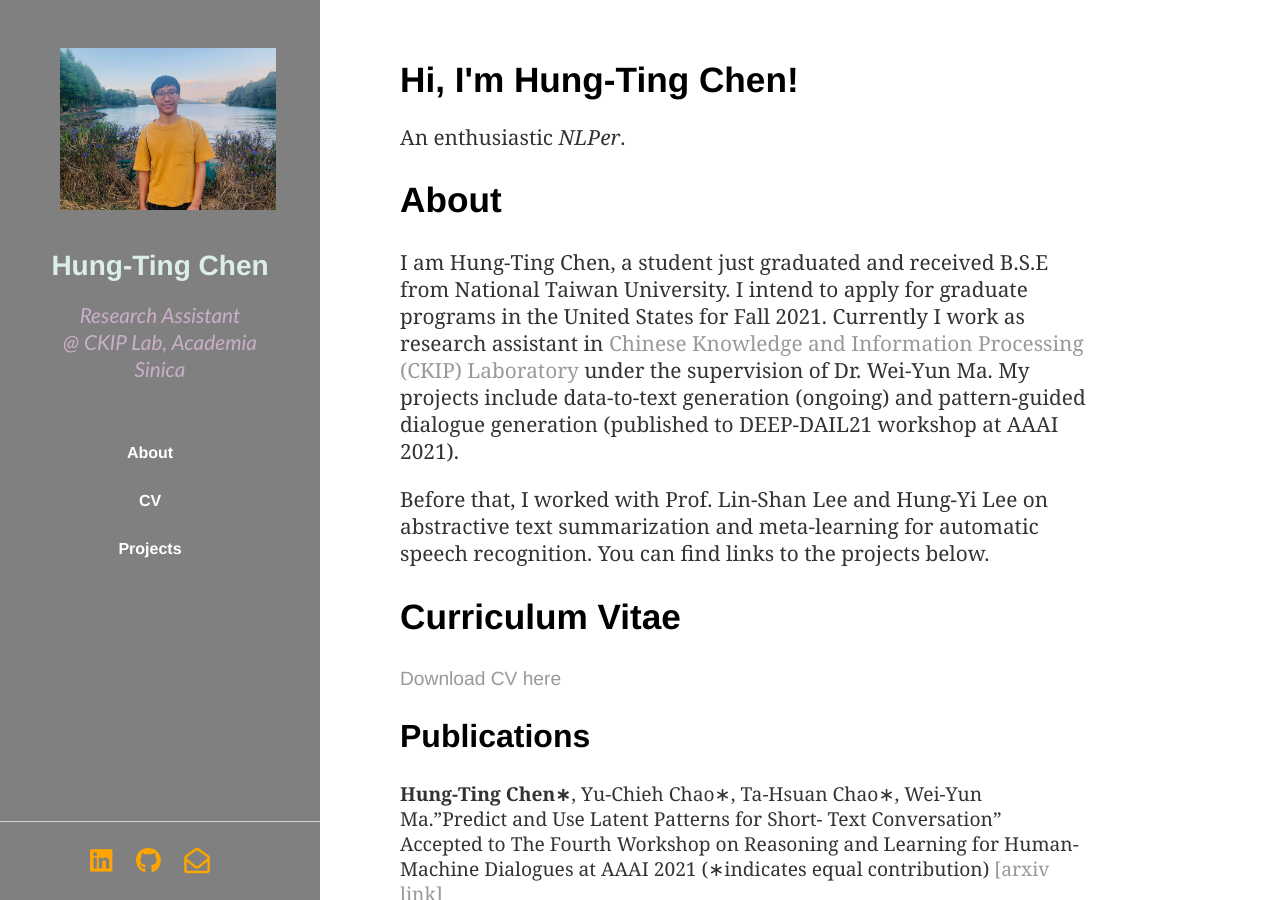
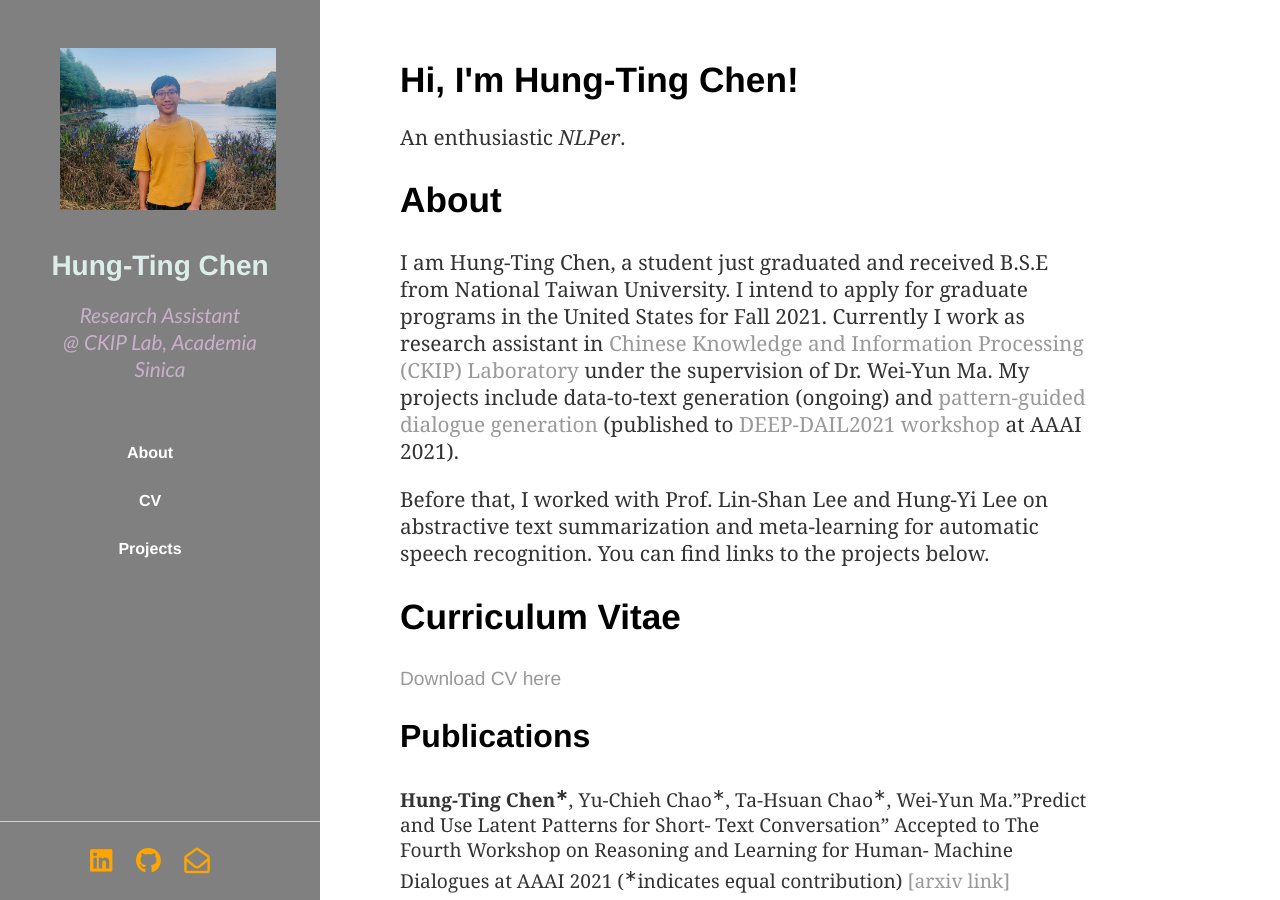
Before and after one commit to timchen0618/timchen0618.github.io, a Jekyll site: the page index.html, which Jekyll copies as it is, in a window 1280 px wide and 900 px high. Built offline with Jekyll 4.4.1, drawn with Linux system fonts in a browser that asks for light colours; nearby versions of some CDN libraries.

Commit message:
publication update

```diff
--- a/index.html
+++ b/index.html
@@ -59,7 +59,7 @@
             <section id="about">
                 <div class="about">
                     <h1>About</h1>
-                    <p> I am Hung-Ting Chen, a student just graduated and received B.S.E from National Taiwan University. I intend to apply for graduate programs in the United States for Fall 2021. Currently I work as research assistant in <a href="https://ckip.iis.sinica.edu.tw/"> Chinese Knowledge and Information Processing (CKIP) Laboratory</a> under the supervision of Dr. Wei-Yun Ma. My projects include data-to-text generation (ongoing) and pattern-guided dialogue generation (published to DEEP-DAIL21 workshop at AAAI 2021). </p>
+                    <p> I am Hung-Ting Chen, a student just graduated and received B.S.E from National Taiwan University. I intend to apply for graduate programs in the United States for Fall 2021. Currently I work as research assistant in <a href="https://ckip.iis.sinica.edu.tw/"> Chinese Knowledge and Information Processing (CKIP) Laboratory</a> under the supervision of Dr. Wei-Yun Ma. My projects include data-to-text generation (ongoing) and <a href="https://arxiv.org/abs/2010.13982"> pattern-guided dialogue generation</a> (published to <a href="https://sites.google.com/view/deep-dial2021/">DEEP-DAIL2021 workshop</a> at AAAI 2021). </p>
 
                     <p>Before that, I worked with Prof. Lin-Shan Lee and Hung-Yi Lee on abstractive text summarization and meta-learning for automatic speech recognition. You can find links to the projects below. </p>
                     <!-- <p> Broadly speaking, My research interest include language generation, especially  I am also interested in solving NLP tasks in data-scarce scenarios and apply NLP techniques on web information, such as machine translation of webpage contents or summarization of social media posts, just to name a few. </p> -->
@@ -90,7 +90,7 @@
                         <!-- <p><strong>Predict and Use Latent Patterns for Short-Text Conversation</strong> </br> Hung-Ting Chen, Yu-Chieh Chao, Ta-Hsuan Chao, Wei-Yun Ma  </br> <a href="https://arxiv.org/abs/2010.13982">[arxiv.org/abs/2010.13982]</a>
                         </p> -->
 
-                        <p> <strong>Hung-Ting Chen∗</strong>, Yu-Chieh Chao∗, Ta-Hsuan Chao∗, Wei-Yun Ma.”Predict and Use Latent Patterns for Short- Text Conversation” Accepted to The Fourth Workshop on Reasoning and Learning for Human- Machine Dialogues at AAAI 2021 (∗indicates equal contribution) <a href="https://arxiv.org/abs/2010.13982">[arxiv link]</a> </p>
+                        <p> <strong>Hung-Ting Chen<sup>∗</sup></strong>, Yu-Chieh Chao<sup>∗</sup>, Ta-Hsuan Chao<sup>∗</sup>, Wei-Yun Ma.”Predict and Use Latent Patterns for Short- Text Conversation” Accepted to The Fourth Workshop on Reasoning and Learning for Human- Machine Dialogues at AAAI 2021 (<sup>∗</sup>indicates equal contribution) <a href="https://arxiv.org/abs/2010.13982">[arxiv link]</a> </p>
 
 
 
```
